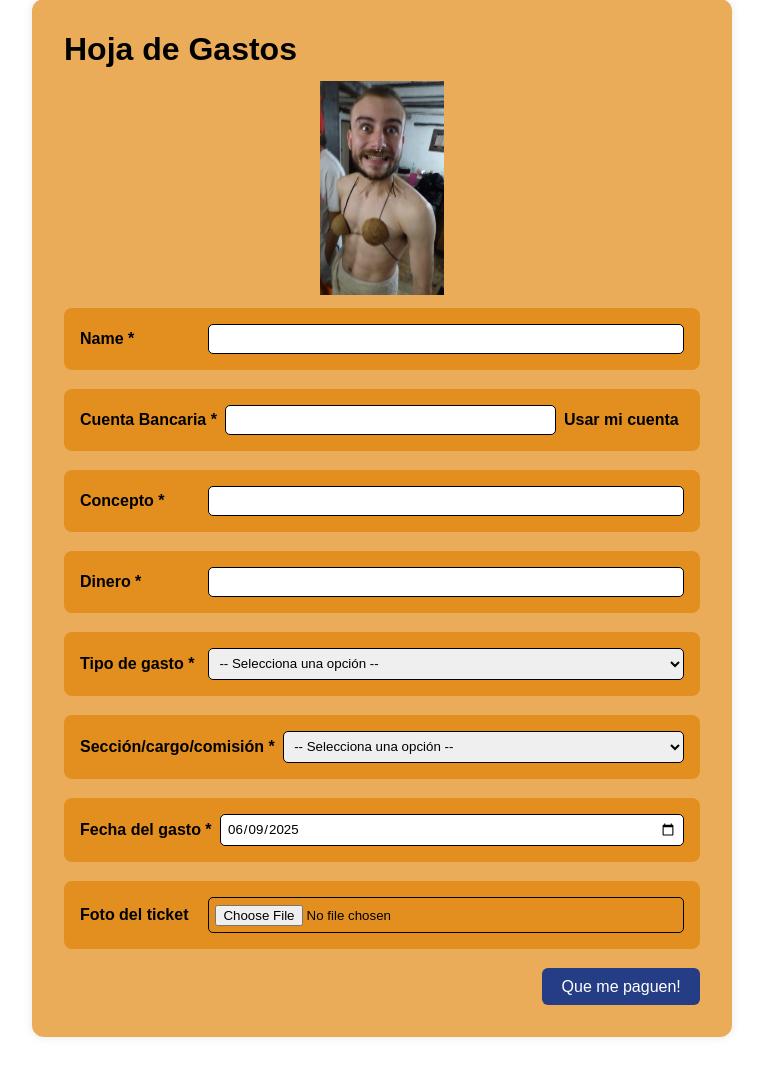
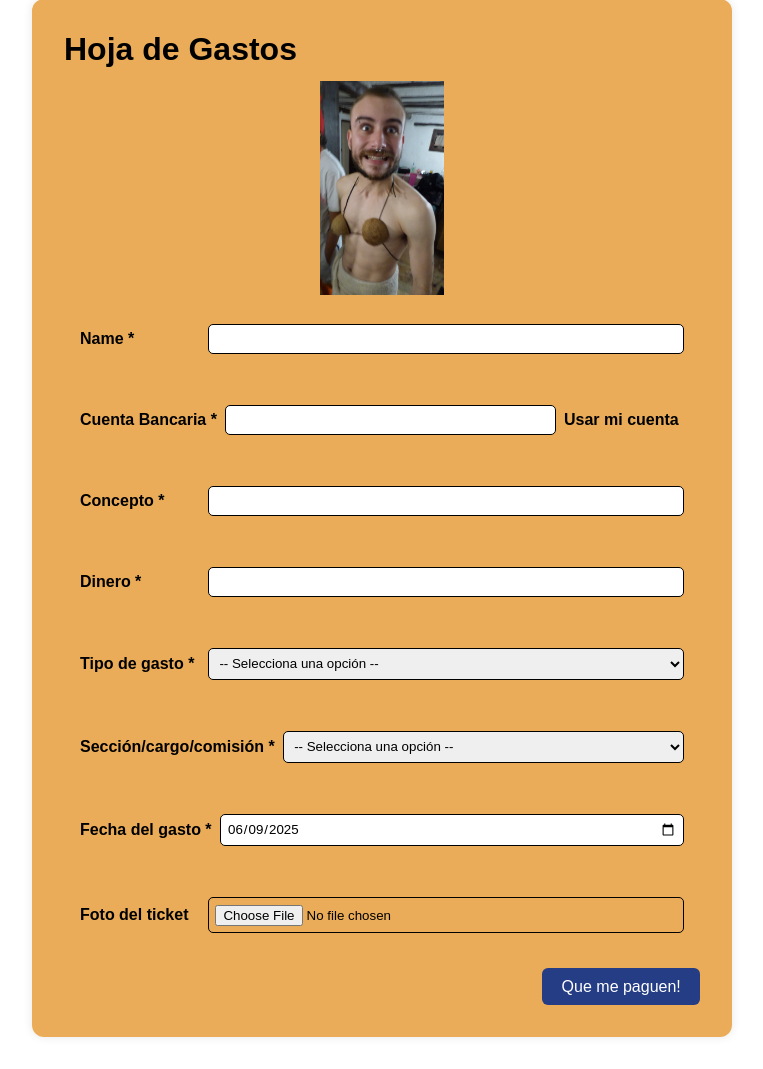
Before and after one commit to IsmaLeal/hoja-gastos, a Flask app: page / in a window 1280 px wide. Shown: the part 193-1262 px from the top of the page, without its empty margins (258-1021 px from the left). Run offline with Flask 3, Linux system fonts and the light colour scheme; the visitor is signed in with stand-in values (Sample User, id 1); some libraries are stand-ins or nearby versions.

Commit message:
Update style.css

```diff
--- a/static/style.css
+++ b/static/style.css
@@ -40,7 +40,6 @@ form {
 }
 
 .form-group {
-    background-color: rgba(223, 130, 3, 0.66);
     padding: 1rem;
     border-radius: 8px;
     display: flex;
```
